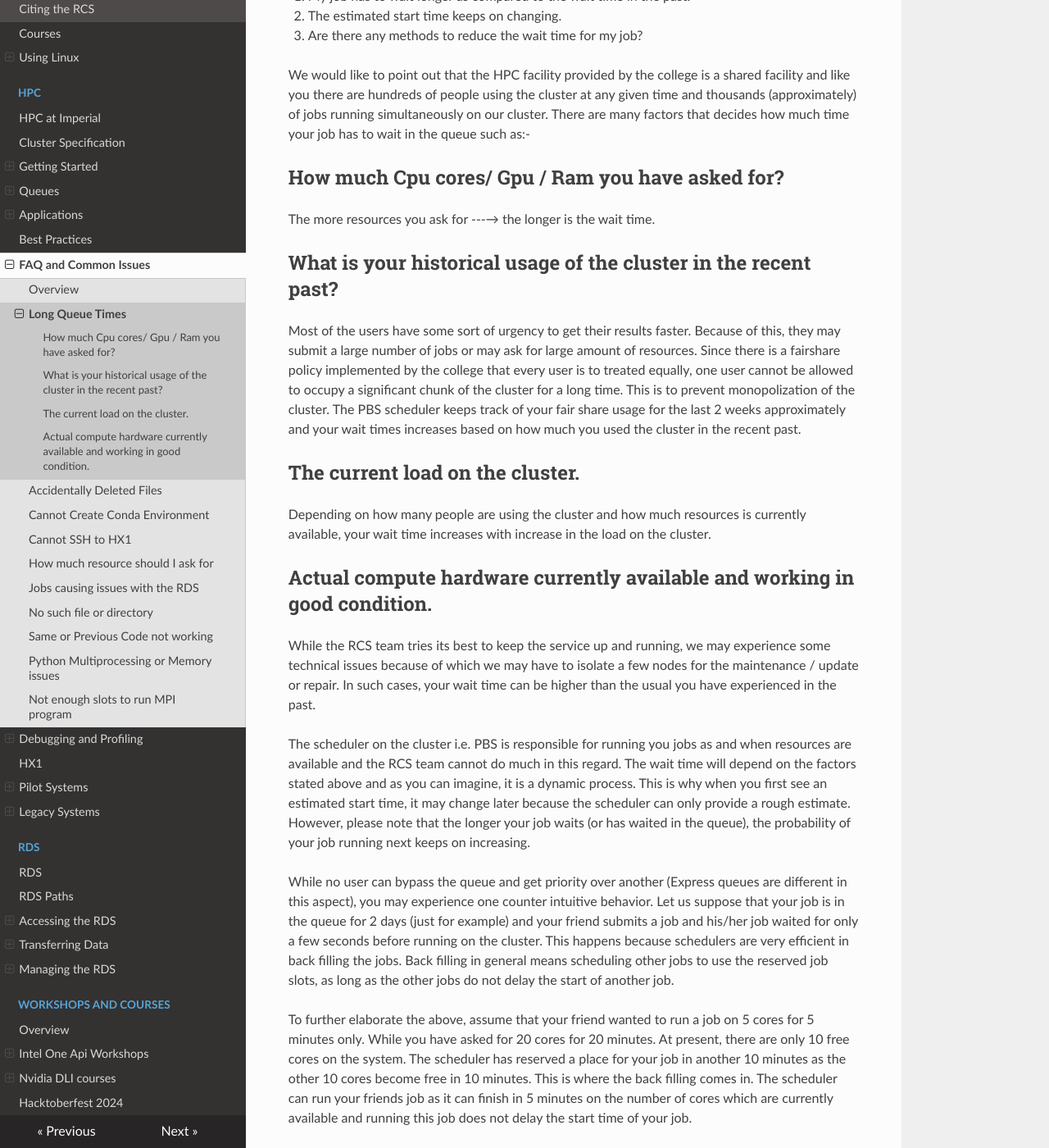
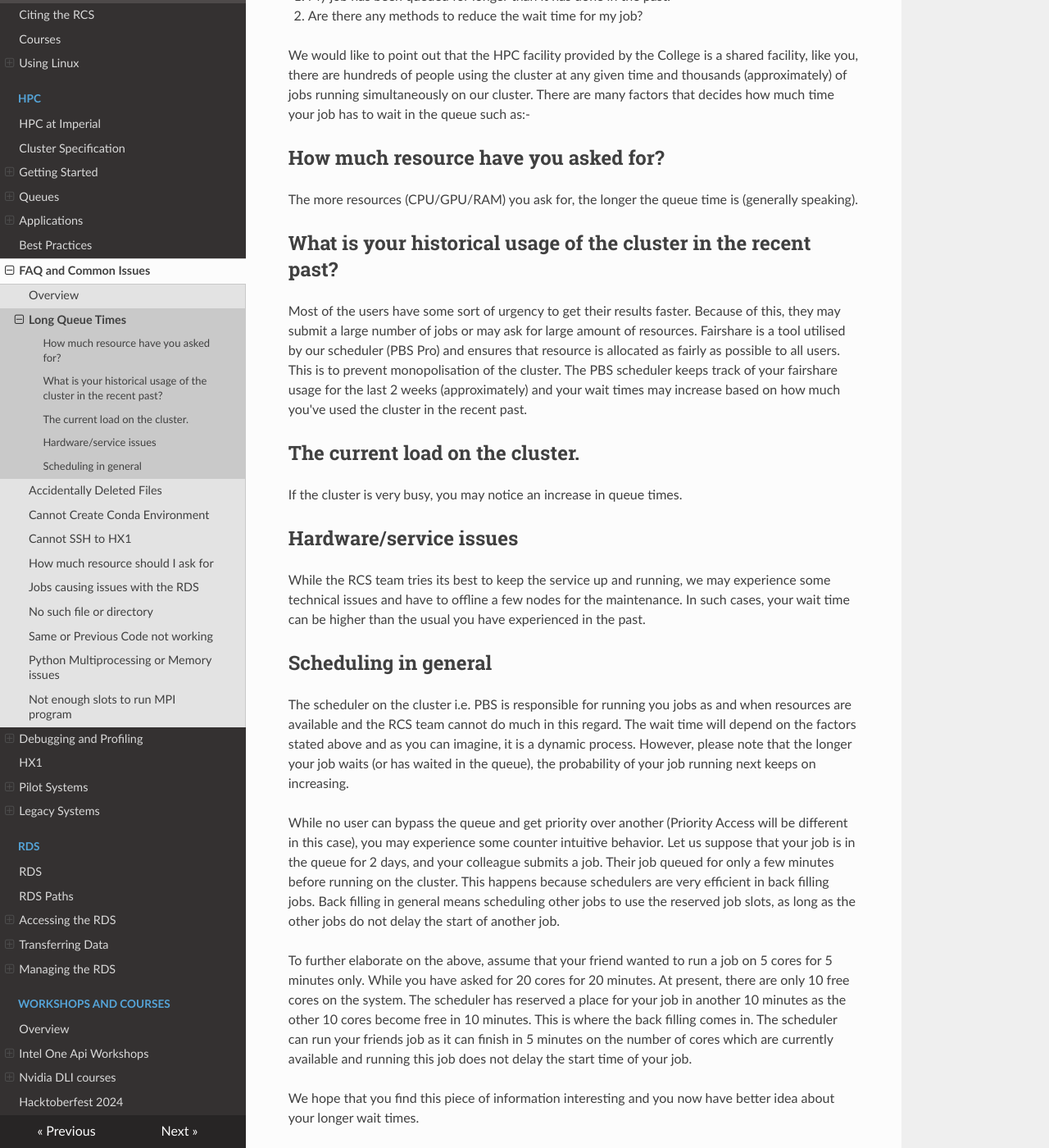
Before and after one commit to ImperialCollegeLondon/icl-rcs-user-guide, an MkDocs documentation site: the page built from docs/hpc/faq/long-queue-times.md, in a window 1280 px wide and 1400 px high, scrolled down 248 px. Shown: the whole window at 82% size. Built offline with MkDocs 1.6.1, drawn with Linux system fonts in a browser that asks for light colours; nearby versions of some CDN libraries; some of the changed text lies outside the part shown.

Commit message:
updated long-queue-times for phase2

```diff
--- a/docs/hpc/faq/long-queue-times.md
+++ b/docs/hpc/faq/long-queue-times.md
@@ -1,33 +1,34 @@
 # Long Queue Times
 
-This is one of the most common question that comes to the RCS team quit often and in many variations (not an exhaustive list) as described below:-
+This is one of the most common questions that come to the RCS team, and it comes in different variations:
 
-1. My job has to wait longer as compared to the wait time in the past.
-1. The estimated start time keeps on changing.
+1. My job has been queued for longer than it has done in the past.
 1. Are there any methods to reduce the wait time for my job?
 
-We would like to point out that the HPC facility provided by the college is a shared facility and like you there are hundreds of people using the cluster at any given time and thousands (approximately) of jobs running simultaneously on our cluster. There are many factors that decides how much time your job has to wait in the queue such as:-
+We would like to point out that the HPC facility provided by the College is a shared facility, like you, there are hundreds of people using the cluster at any given time and thousands (approximately) of jobs running simultaneously on our cluster. There are many factors that decides how much time your job has to wait in the queue such as:-
 
-## How much Cpu cores/ Gpu / Ram you have asked for?
+## How much resource have you asked for?
 
-The more resources you ask for ---→ the longer is the  wait time.
+The more resources (CPU/GPU/RAM) you ask for, the longer the queue time is (generally speaking).
 
 ## What is your historical usage of the cluster in the recent past?
 
-Most of the users have some sort of urgency to get their results faster. Because of this, they may submit a large number of jobs or may ask for large amount of resources. Since there is a fairshare policy implemented by the college that every user is to treated equally, one user cannot be allowed to occupy a significant chunk of the cluster for a long time. This is to prevent monopolization of the cluster. The PBS scheduler keeps track of your fair share usage for the last 2 weeks approximately and your wait times increases based on how much you used the cluster in the recent past.
+Most of the users have some sort of urgency to get their results faster. Because of this, they may submit a large number of jobs or may ask for large amount of resources. Fairshare is a tool utilised by our scheduler (PBS Pro) and ensures that resource is allocated as fairly as possible to all users. This is to prevent monopolisation of the cluster. The PBS scheduler keeps track of your fairshare usage for the last 2 weeks (approximately) and your wait times may increase based on how much you've used the cluster in the recent past.
 
 ## The current load on the cluster.
 
-Depending on how many people are using the cluster and how much resources is currently available, your wait time increases with increase in the load on the cluster.
+If the cluster is very busy, you may notice an increase in queue times.
 
-## Actual compute hardware currently available and working in good condition.
+## Hardware/service issues
 
-While the RCS team tries its best to keep the service up and running, we may experience some technical issues because of which we may have to isolate a few nodes for the maintenance / update or repair. In such cases, your wait time can be higher than the usual you have experienced in the past.
+While the RCS team tries its best to keep the service up and running, we may experience some technical issues and have to offline a few nodes for the maintenance. In such cases, your wait time can be higher than the usual you have experienced in the past.
 
-The scheduler on the cluster i.e. PBS is responsible for running you jobs as and when resources are available and the RCS team cannot do much in this regard. The wait time will depend on the factors stated above and as you can imagine, it is a dynamic process. This is why when you first see an estimated start time, it may change later because the scheduler can only provide a rough estimate. However, please note that the longer your job waits (or has waited in the queue), the probability of your job running next keeps on increasing.
+## Scheduling in general
 
-While no user can bypass the queue and get priority over another (Express queues are different in this aspect), you may experience one counter intuitive behavior. Let us suppose that your job is in the queue for 2 days (just for example) and your friend submits a job and his/her job waited for only a few seconds before running on the cluster. This happens because schedulers are very efficient in back filling the jobs. Back filling in general means scheduling other jobs to use the reserved job slots, as long as the other jobs do not delay the start of another job.
+The scheduler on the cluster i.e. PBS is responsible for running you jobs as and when resources are available and the RCS team cannot do much in this regard. The wait time will depend on the factors stated above and as you can imagine, it is a dynamic process. However, please note that the longer your job waits (or has waited in the queue), the probability of your job running next keeps on increasing.
 
-To further elaborate the above, assume that your friend wanted to run a job on 5 cores for 5 minutes only. While you have asked for 20 cores for 20 minutes. At present, there are only 10 free cores on the system. The scheduler has reserved a place for your job in another 10 minutes as the other 10 cores become  free in 10 minutes. This is where the back filling comes in. The scheduler can run your friends job as it can finish in 5 minutes on the number of cores which are currently available and running this job does not delay the start time of your job.
+While no user can bypass the queue and get priority over another (Priority Access will be different in this case), you may experience some counter intuitive behavior. Let us suppose that your job is in the queue for 2 days, and your colleague submits a job. Their job queued for only a few minutes before running on the cluster. This happens because schedulers are very efficient in back filling jobs. Back filling in general means scheduling other jobs to use the reserved job slots, as long as the other jobs do not delay the start of another job.
+
+To further elaborate on the above, assume that your friend wanted to run a job on 5 cores for 5 minutes only. While you have asked for 20 cores for 20 minutes. At present, there are only 10 free cores on the system. The scheduler has reserved a place for your job in another 10 minutes as the other 10 cores become free in 10 minutes. This is where the back filling comes in. The scheduler can run your friends job as it can finish in 5 minutes on the number of cores which are currently available and running this job does not delay the start time of your job.
 
 We hope that you find this piece of information interesting and you now have better idea about your longer wait times.
```
